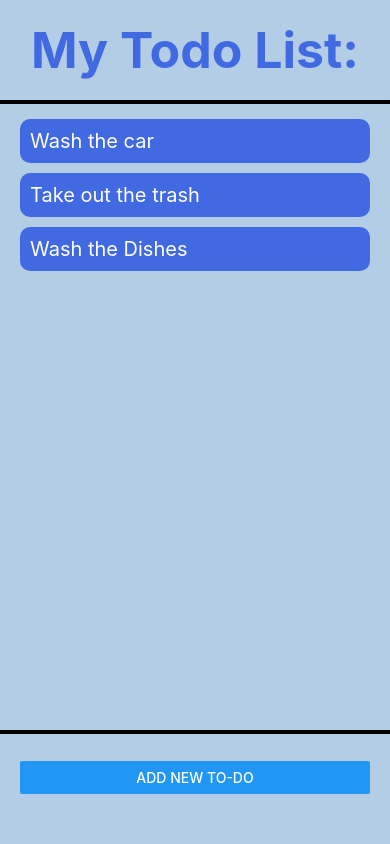
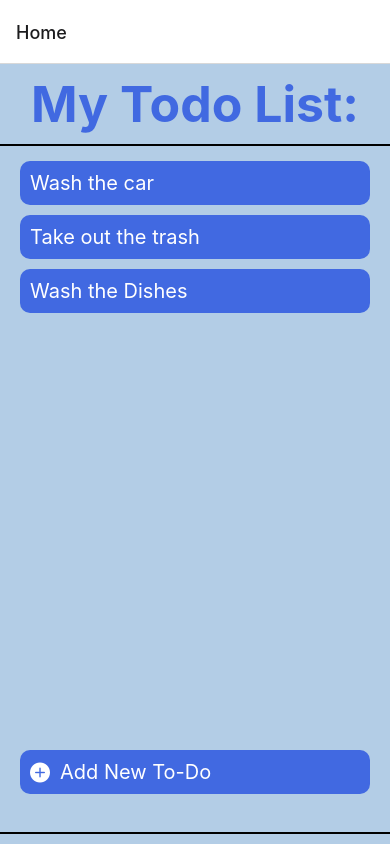
Before and after one commit to Ados43/MobAppDev-ToDo, a React Native app: screen /Home in a window 390 px wide. Built offline with nearby package versions, Linux system fonts and the light colour scheme.

Commit message:
Milestone 2 - Working navigation

```diff
--- a/App.js
+++ b/App.js
@@ -1,107 +1,18 @@
-import { StatusBar } from 'expo-status-bar';
-import { StyleSheet, Text, View, Button, ScrollView } from 'react-native';
+import React from 'react';
+import { NavigationContainer } from '@react-navigation/native';
+import { createStackNavigator } from '@react-navigation/stack';
+import HomeScreen from './screens/HomeScreen';
+import AddTodoScreen from './screens/AddTodoScreen';
+
+const Stack = createStackNavigator();
 
 export default function App() {
   return (
-    <View style={styles.container}>
-      <StatusBar style="light-content" />
-
-      <View style={styles.header}>
-        <Text style={styles.headerText}>My Todo List:</Text>
-      </View>
-
-      <View style={styles.lineTop}>
-        <Text style={styles.lineTextTop}></Text>
-      </View>
-
-      <View style={styles.todoRow}>
-        <Text style={styles.todoText}>Wash the car</Text>
-      </View>
-
-      <View style={styles.todoRow}>
-        <Text style={styles.todoText}>Take out the trash</Text>
-      </View>
-
-      <View style={styles.todoRow}>
-        <Text style={styles.todoText}>Wash the Dishes</Text>
-      </View>
-
-      <View style={styles.lineBottom}>
-        <Text></Text>
-      </View>
-
-      <View style={styles.addNew}>
-        <Button title="Add New To-Do"></Button>
-      </View>
-    </View>
+    <NavigationContainer>
+      <Stack.Navigator initialRouteName="Home">
+        <Stack.Screen name="Home" component={HomeScreen} options={{ title: 'Home' }} />
+        <Stack.Screen name="AddTodo" component={AddTodoScreen} options={{ title: 'Add New Todo' }} />
+      </Stack.Navigator>
+    </NavigationContainer>
   );
 }
-
-const styles = StyleSheet.create({
-  container: {
-    flex: 1,
-    flexDirection: 'column',
-    backgroundColor: '#b3cde6',
-    fontSize: 20,
-    color: 'white',
-  },
-
-  header: {
-    justifyContent: 'center',
-    alignItems: 'center',
-
-  },
-
-  headerText: {
-    padding: 10,
-    fontSize: 50,
-    fontWeight: 'bold',
-    color: 'royalblue',
-    margin: 10,
-  },
-
-  lineTop: {
-    padding: 2,
-    marginBottom: 15,
-    backgroundColor: 'black',
-  },
-
-  todoRow: {
-    flexDirection: 'row',
-    alignItems: 'center',
-    marginLeft: 20,
-    marginRight: 20,
-    marginBottom: 10,
-    backgroundColor: 'royalblue',
-    borderRadius: 10,
-  },
-
-  todoText: {
-    padding: 10,
-    fontSize: 20,
-    color: 'white',
-    marginRight: 10,
-  },
-
-  lineBottom: {
-    backgroundColor: 'black',
-    padding: 2,
-    marginBottom: 10,
-    position: 'absolute',
-    bottom: 100,
-    left: 0,
-    right: 0,
-  },
-
-  addNew: {
-    // backgroundColor: 'royalblue',
-    color: 'white',
-    borderRadius: 10,
-    position: 'absolute',
-    bottom: 50,
-    left: 0,
-    right: 0,
-    marginLeft: 20,
-    marginRight: 20,
-  }
-});
--- /dev/null
+++ b/screens/AddTodoScreen.js
@@ -0,0 +1,11 @@
+import React from 'react';
+import { View, Text } from 'react-native';
+
+export default function AddTodoScreen() {
+  return (
+    <View style={{ flex: 1, justifyContent: 'center', alignItems: 'center' }}>
+      <Text>Add New Todo Screen</Text>
+      {/* You can add your form or input components for adding new todos here */}
+    </View>
+  );
+}
--- /dev/null
+++ b/screens/HomeScreen.js
@@ -0,0 +1,105 @@
+import React from 'react';
+import { View, Text, TouchableOpacity, StyleSheet, StatusBar } from 'react-native';
+import { AntDesign } from '@expo/vector-icons';
+
+export default function HomeScreen({ navigation }) {
+  return (
+    <View style={styles.container}>
+      {/* <StatusBar style="light-content" /> */}
+      <Text style={styles.headerText}>My Todo List:</Text>
+
+      <View style={styles.lineTop}/>
+
+      {/* ToDo Items  */}
+      <View style={styles.todoContainer}>
+        <View style={styles.todoRow}>
+          <Text style={styles.todoText}>Wash the car</Text>
+        </View>
+        <View style={styles.todoRow}>
+          <Text style={styles.todoText}>Take out the trash</Text>
+        </View>
+        <View style={styles.todoRow}>
+          <Text style={styles.todoText}>Wash the Dishes</Text>
+        </View>
+      </View>
+
+       {/* Bottom Line */}
+       <View style={styles.lineBottom} />
+
+      {/* Add New Button */}
+      <View style={styles.addNew}>
+        <TouchableOpacity
+          style={styles.addButton}
+          onPress={() => navigation.navigate('AddTodo')}
+        >
+          <AntDesign name="pluscircle" size={20} color="white" style={{ marginRight: 10 }} />
+          <Text style={styles.buttonText}>Add New To-Do</Text>
+        </TouchableOpacity>
+      </View>
+    </View>
+  );
+}
+
+
+const styles = StyleSheet.create({
+  container: {
+    flex: 1,
+    backgroundColor: '#b3cde6',
+    justifyContent: 'center',
+    alignItems: 'center',
+  },
+  headerText: {
+    fontSize: 50,
+    fontWeight: 'bold',
+    color: 'royalblue',
+    margin: 10,
+  },
+  lineTop: {
+    width: '100%',
+    height: 2,
+    backgroundColor: 'black',
+    marginBottom: 15,
+  },
+  todoContainer: {
+    flex: 1,
+    width: '100%',
+    paddingHorizontal: 20,
+  },
+  todoRow: {
+    flexDirection: 'row',
+    alignItems: 'center',
+    backgroundColor: 'royalblue',
+    borderRadius: 10,
+    marginBottom: 10,
+  },
+  todoText: {
+    padding: 10,
+    fontSize: 20,
+    color: 'white',
+  },
+  lineBottom: {
+    width: '100%',
+    height: 2,
+    backgroundColor: 'black',
+    marginBottom: 10,
+  },
+  addNew: {
+    position: 'absolute',
+    bottom: 50,
+    left: 0,
+    right: 0,
+    marginHorizontal: 20,
+  },
+  addButton: {
+    flexDirection: 'row',
+    alignItems: 'center',
+    backgroundColor: 'royalblue',
+    borderRadius: 10,
+    padding: 10,
+  },
+  buttonText: {
+    color: 'white',
+    fontSize: 20,
+    marginRight: 10,
+  },
+});
```
